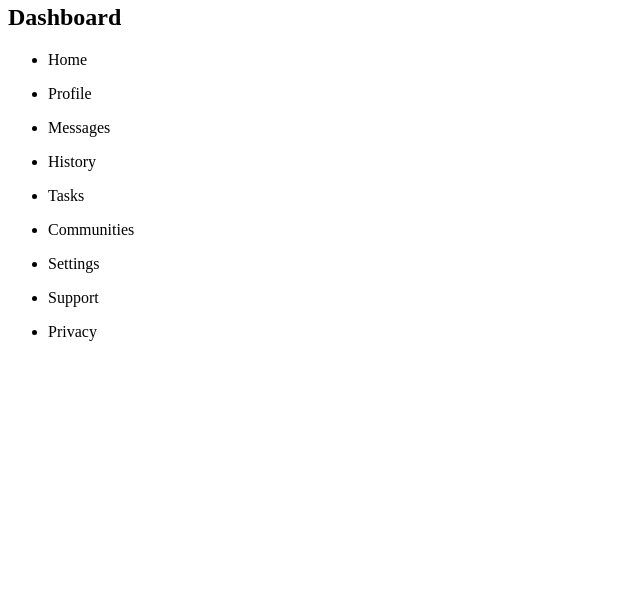
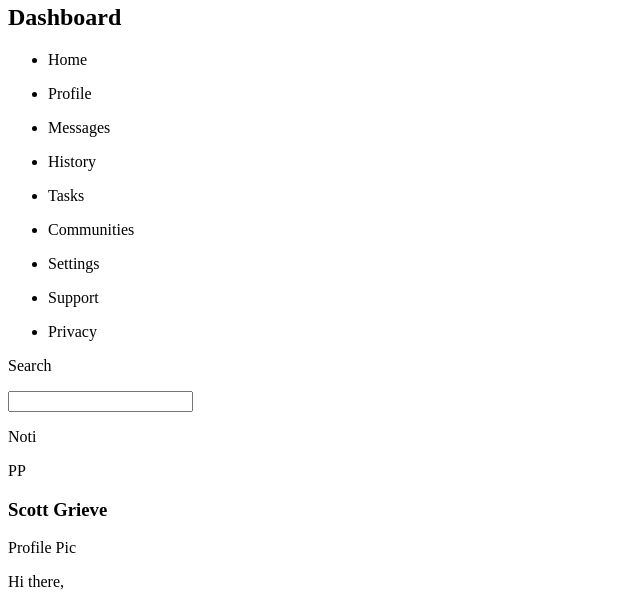
Before and after one commit to ScottGrieveWeb/admin-dashboard, a plain HTML site: page index.html in a window 1280 px wide. Shown: the part 42-647 px from the top of the page, without its empty margins (0-640 px from the left). Drawn offline with Linux system fonts and the light colour scheme.

Commit message:
Header HTML set up

```diff
--- a/index.html
+++ b/index.html
@@ -44,7 +44,20 @@
                 </li>
             </ul>
         </div>
-        <div class="header"></div>
+        <div class="header">
+            <div class="top-header">
+                <p>Search</p>
+                <input type="text">
+                <p>Noti</p>
+                <p>PP</p>
+                <h3>Scott Grieve</h3>
+            </div>
+            <div class="btm-header">
+                <p>Profile Pic</p>
+                <p>Hi there,</p>
+                <h2>Scott Grieve (@scott)</h2>
+            </div>
+        </div>
         <div class="main-content"></div>
     </div>
 
```
